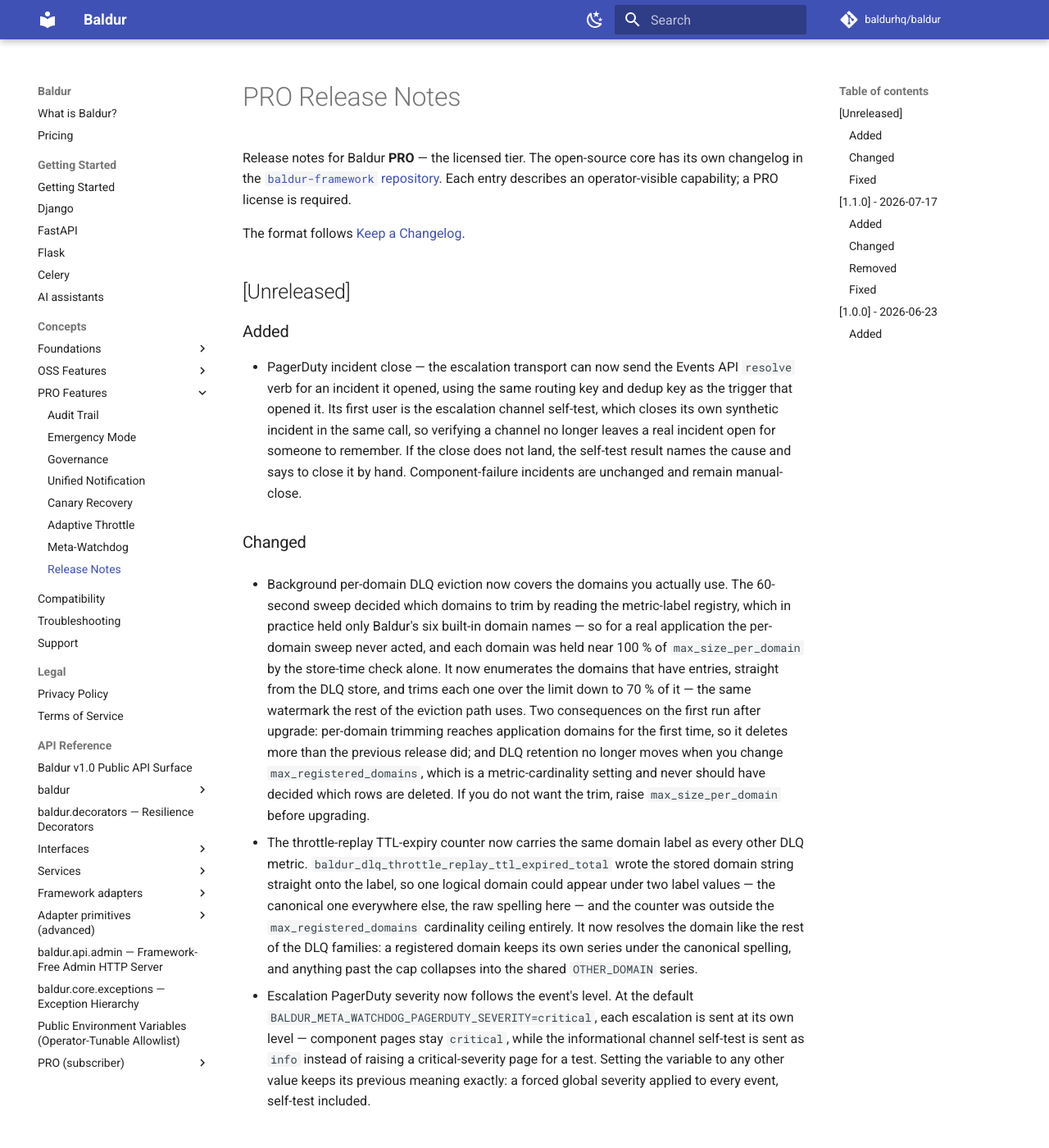
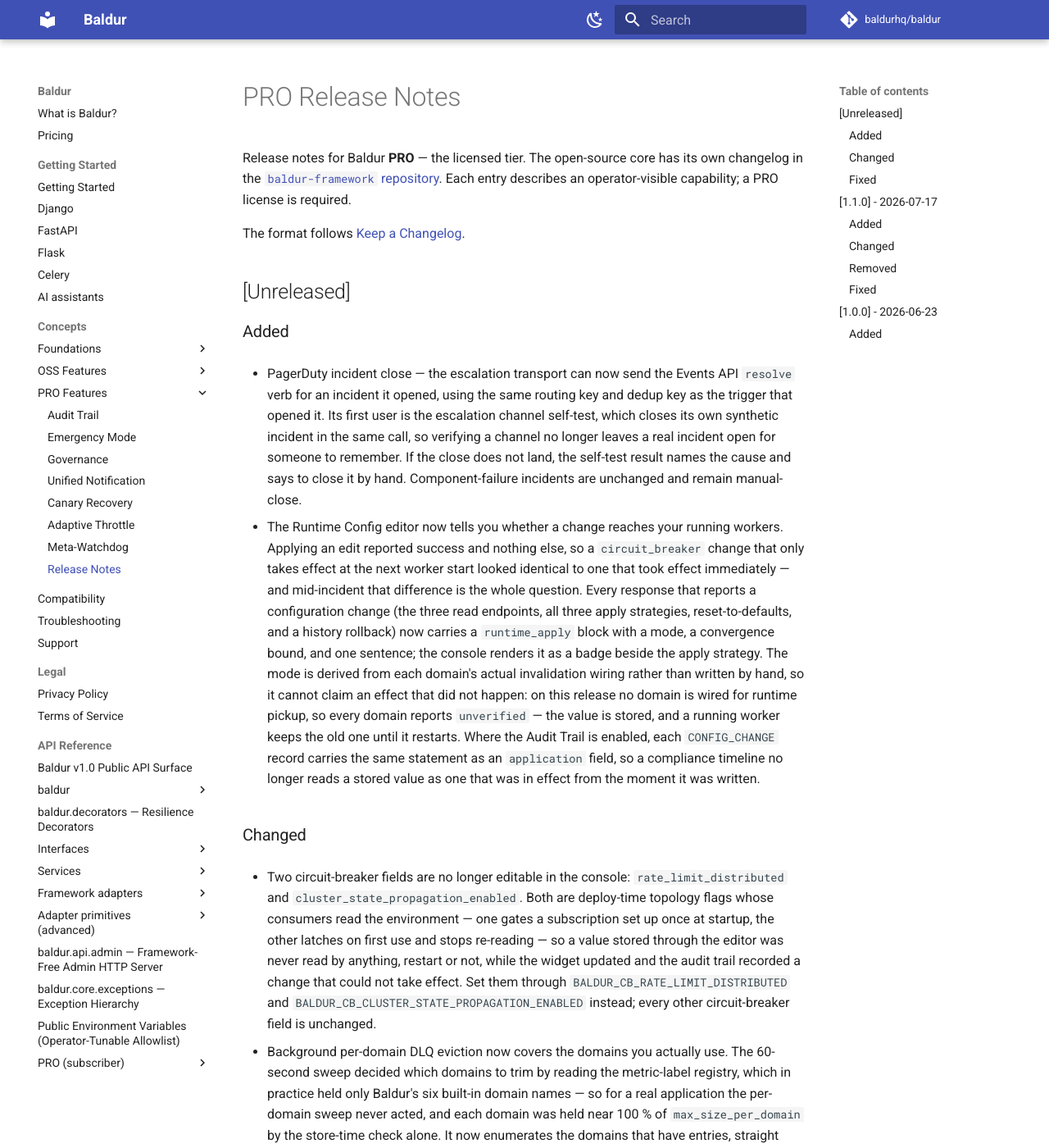
Before and after one commit to baldurhq/baldur, an MkDocs documentation site: the page built from docs/concepts/pro/release-notes.md, in a window 1280 px wide and 1400 px high. Shown: the whole window at 82% size. Built offline with MkDocs 1.6.1 and Material for MkDocs 9.7.7, drawn with Linux system fonts in a browser that asks for light colours; comment, search, counter and statistics services are not loaded.

Commit message:
docs(pro): note the runtime-apply statement and the two withdrawn editor fields
Both are operator-visible on the PRO console: applying a config edit now says
whether it reaches running workers instead of reporting a bare success, and two
circuit-breaker topology flags leave the editor because nothing ever read what
they stored.

```diff
--- a/docs/concepts/pro/release-notes.md
+++ b/docs/concepts/pro/release-notes.md
@@ -12,7 +12,11 @@
 
 - PagerDuty incident close — the escalation transport can now send the Events API `resolve` verb for an incident it opened, using the same routing key and dedup key as the trigger that opened it. Its first user is the escalation channel self-test, which closes its own synthetic incident in the same call, so verifying a channel no longer leaves a real incident open for someone to remember. If the close does not land, the self-test result names the cause and says to close it by hand. Component-failure incidents are unchanged and remain manual-close.
 
+- The Runtime Config editor now tells you whether a change reaches your running workers. Applying an edit reported success and nothing else, so a `circuit_breaker` change that only takes effect at the next worker start looked identical to one that took effect immediately — and mid-incident that difference is the whole question. Every response that reports a configuration change (the three read endpoints, all three apply strategies, reset-to-defaults, and a history rollback) now carries a `runtime_apply` block with a mode, a convergence bound, and one sentence; the console renders it as a badge beside the apply strategy. The mode is derived from each domain's actual invalidation wiring rather than written by hand, so it cannot claim an effect that did not happen: on this release no domain is wired for runtime pickup, so every domain reports `unverified` — the value is stored, and a running worker keeps the old one until it restarts. Where the Audit Trail is enabled, each `CONFIG_CHANGE` record carries the same statement as an `application` field, so a compliance timeline no longer reads a stored value as one that was in effect from the moment it was written.
+
 ### Changed
+
+- Two circuit-breaker fields are no longer editable in the console: `rate_limit_distributed` and `cluster_state_propagation_enabled`. Both are deploy-time topology flags whose consumers read the environment — one gates a subscription set up once at startup, the other latches on first use and stops re-reading — so a value stored through the editor was never read by anything, restart or not, while the widget updated and the audit trail recorded a change that could not take effect. Set them through `BALDUR_CB_RATE_LIMIT_DISTRIBUTED` and `BALDUR_CB_CLUSTER_STATE_PROPAGATION_ENABLED` instead; every other circuit-breaker field is unchanged.
 
 - Background per-domain DLQ eviction now covers the domains you actually use. The 60-second sweep decided which domains to trim by reading the metric-label registry, which in practice held only Baldur's six built-in domain names — so for a real application the per-domain sweep never acted, and each domain was held near 100 % of `max_size_per_domain` by the store-time check alone. It now enumerates the domains that have entries, straight from the DLQ store, and trims each one over the limit down to 70 % of it — the same watermark the rest of the eviction path uses. Two consequences on the first run after upgrade: per-domain trimming reaches application domains for the first time, so it deletes more than the previous release did; and DLQ retention no longer moves when you change `max_registered_domains`, which is a metric-cardinality setting and never should have decided which rows are deleted. If you do not want the trim, raise `max_size_per_domain` before upgrading.
 
```
